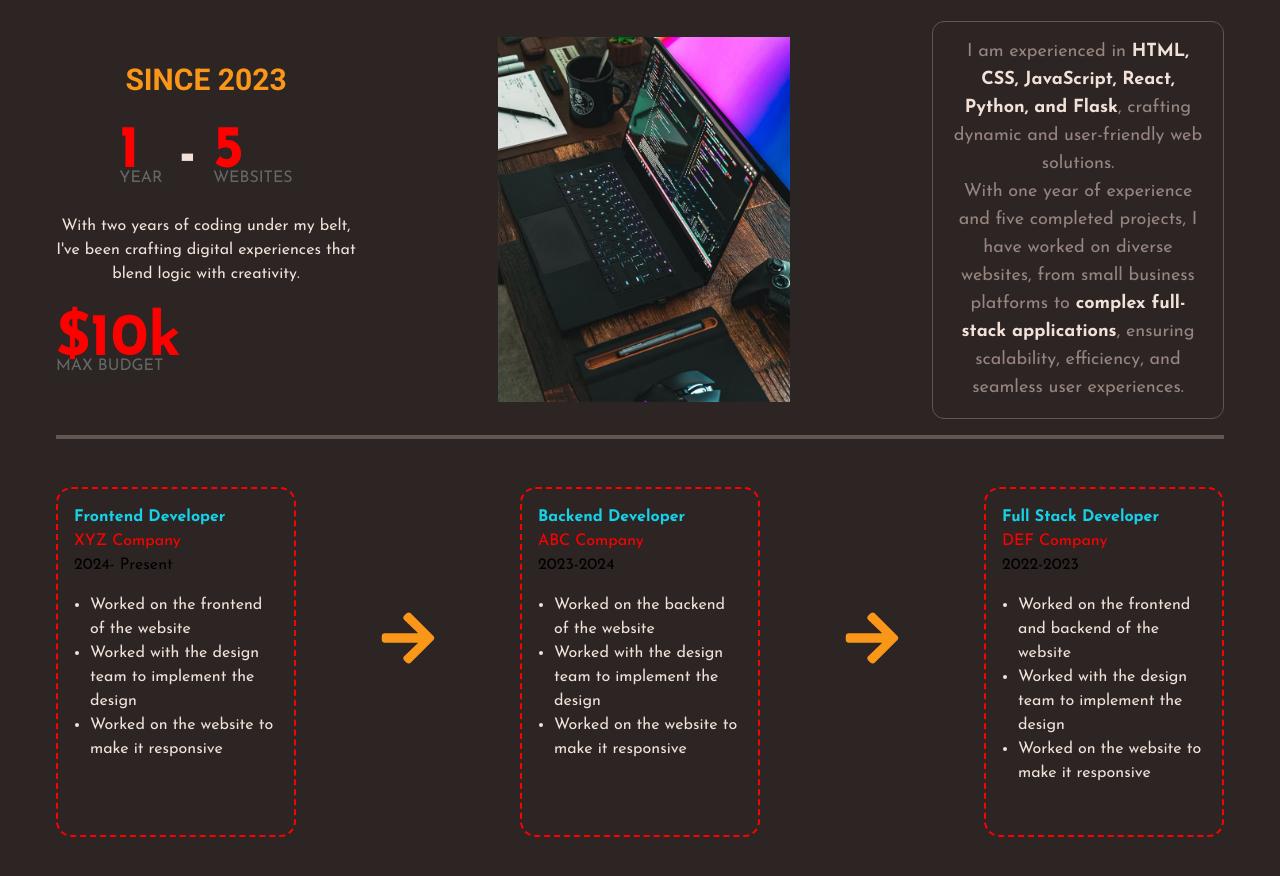
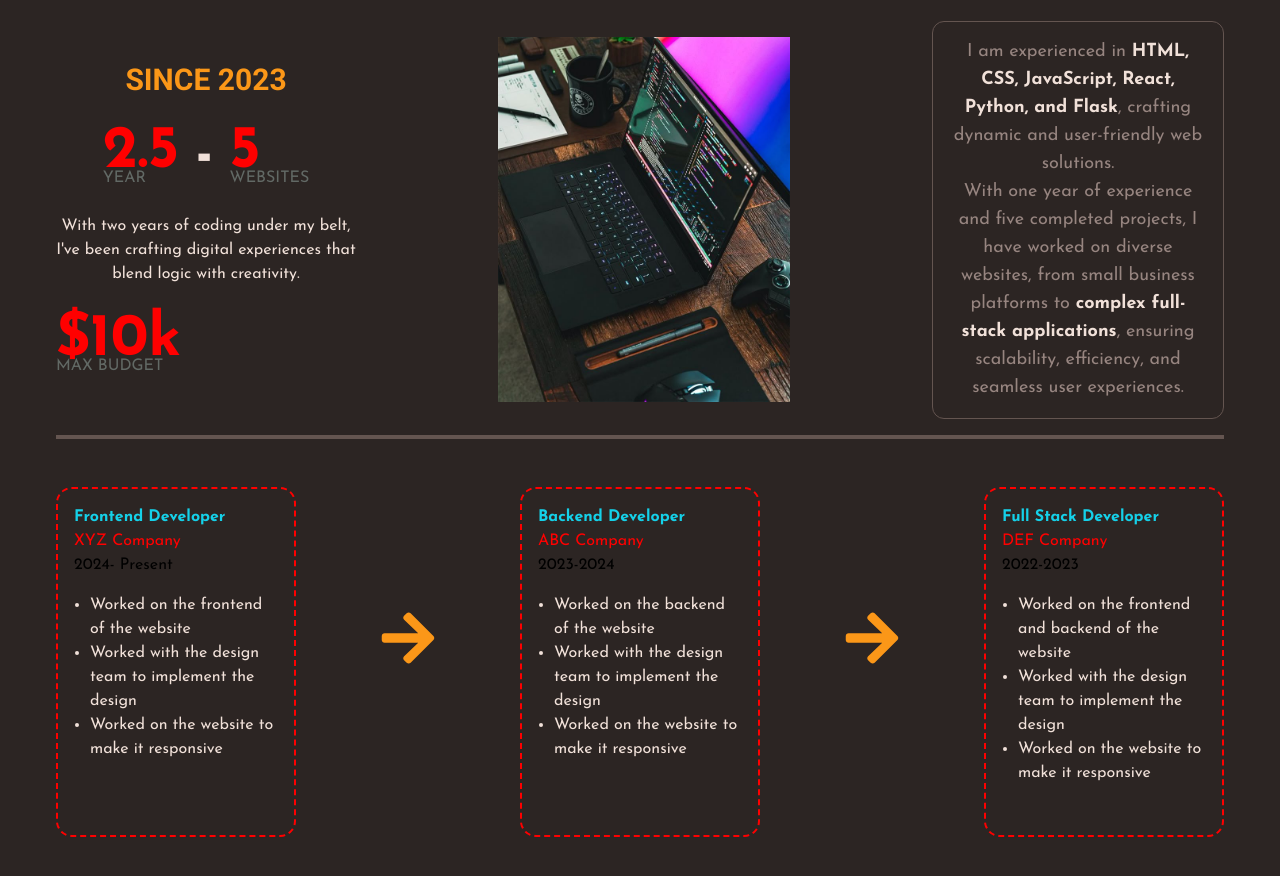
Before and after one commit to Carole27888/my-recent-portfolio, a React (Vite) app: page / in a window 1280 px wide. Shown: the part 2320-3196 px from the top of the page. Built offline with nearby package versions, Linux system fonts and the light colour scheme.

Commit message:
initial commit

```diff
--- a/src/components/ExperienceSection/ExperienceTopLeft.jsx
+++ b/src/components/ExperienceSection/ExperienceTopLeft.jsx
@@ -6,7 +6,7 @@ const ExperienceTopLeft = () => {
     <div className='flex flex-col gap-6 w-[300px]'>
         <p className='text-orange font-bold uppercase text-3xl font-special text-center'>Since 2023</p>
         <div className='flex justify-center items-center gap-4'>
-            <ExperienceInfo number="1" text="Year" />
+            <ExperienceInfo number="2.5" text="Year" />
             <p className='font-bold text-6xl text-white'>-</p>
             <ExperienceInfo number="5" text="Websites"/>
         </div>
```
